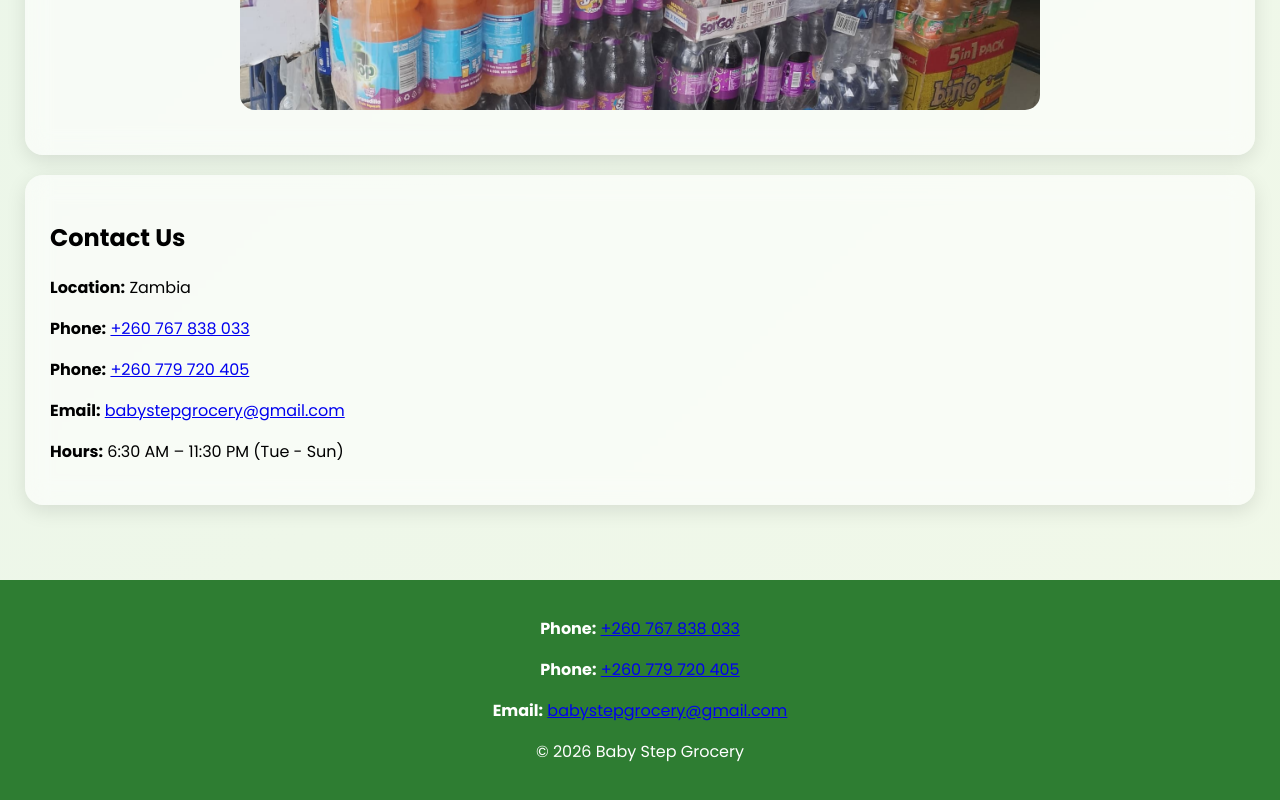
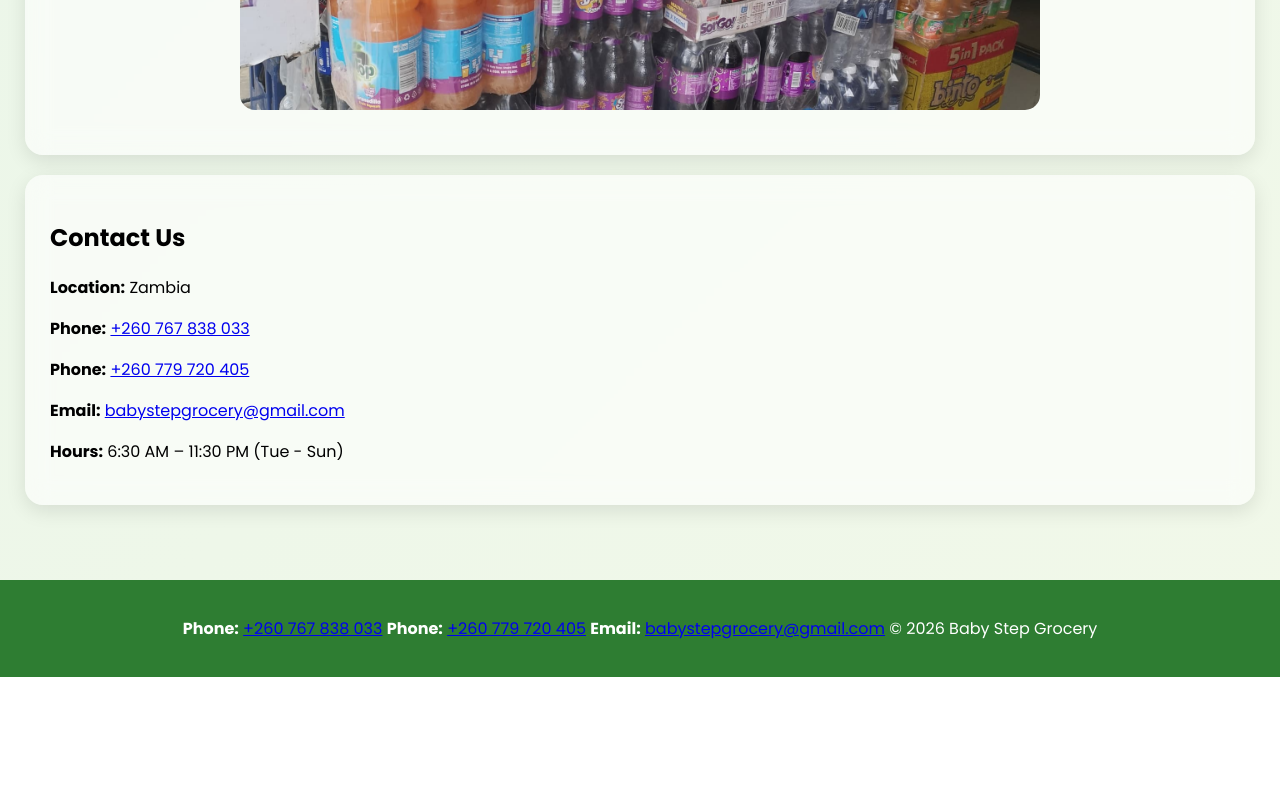
Before and after one commit to dpatel37/Website, a plain HTML site: page index.html in a window 1280 px wide. Shown: the part 1618-2418 px from the top of the page. After the commit the page ends 2295 px from the top, so only its background shows below. Drawn offline with Linux system fonts and the light colour scheme.

Commit message:
commiting the changes in the footer

```diff
--- a/index.html
+++ b/index.html
@@ -199,10 +199,10 @@
 </div>
 
 <footer>
-  <p><strong>Phone:</strong> <a href="tel:+260767838033">+260 767 838 033</a></p>
-  <p><strong>Phone:</strong> <a href="tel:+260779720405">+260 779 720 405</a></p>
-  <p><strong>Email:</strong> <a href="mailto:babystepgrocery@gmail.com">babystepgrocery@gmail.com</a></p>
-  <p>© 2026 Baby Step Grocery</p>
+  <p><strong>Phone:</strong> <a href="tel:+260767838033">+260 767 838 033</a>
+  <strong>Phone:</strong> <a href="tel:+260779720405">+260 779 720 405</a>
+  <strong>Email:</strong> <a href="mailto:babystepgrocery@gmail.com">babystepgrocery@gmail.com</a>
+  © 2026 Baby Step Grocery</p>
 </footer>
 
 <script>
```
